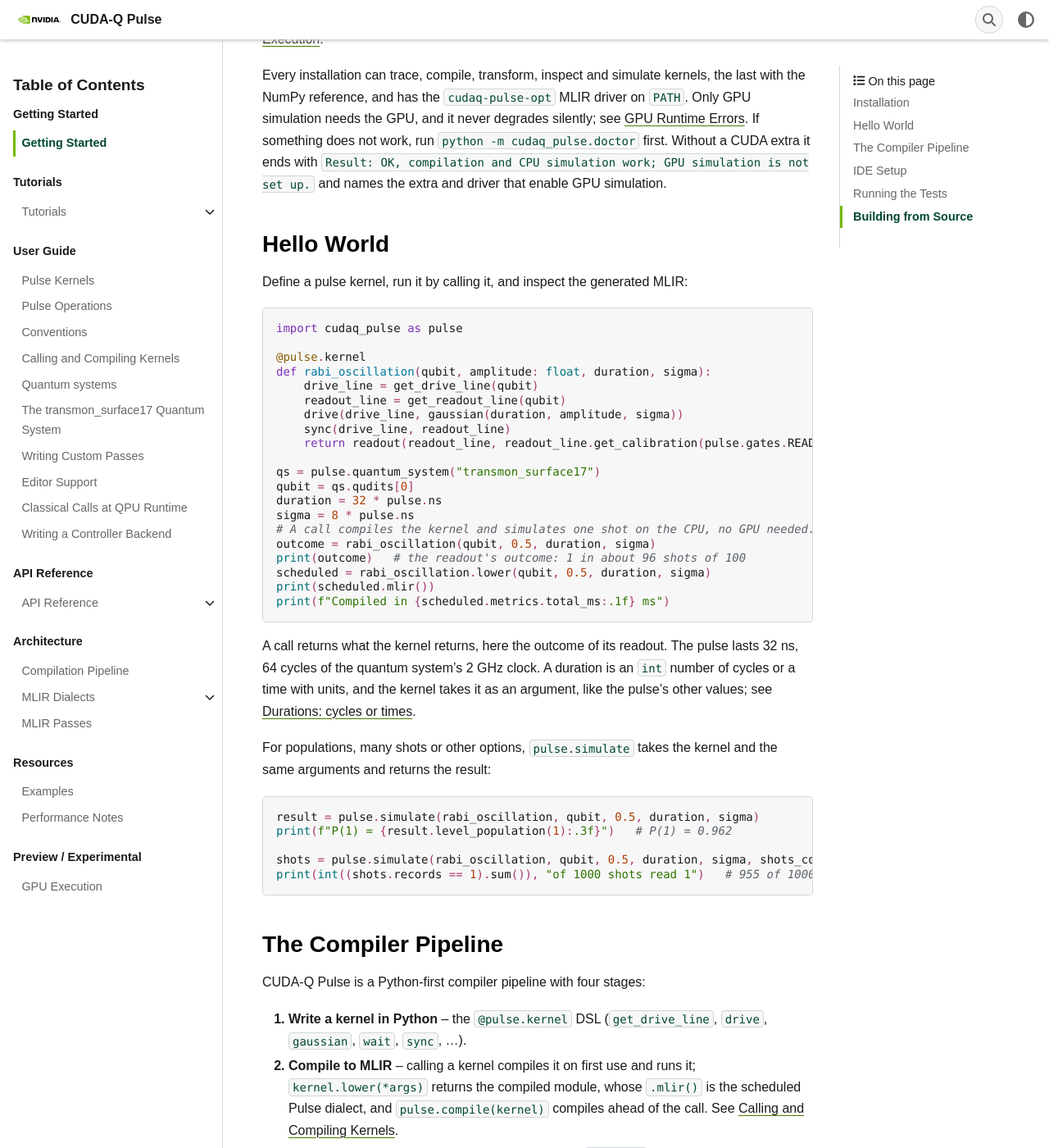
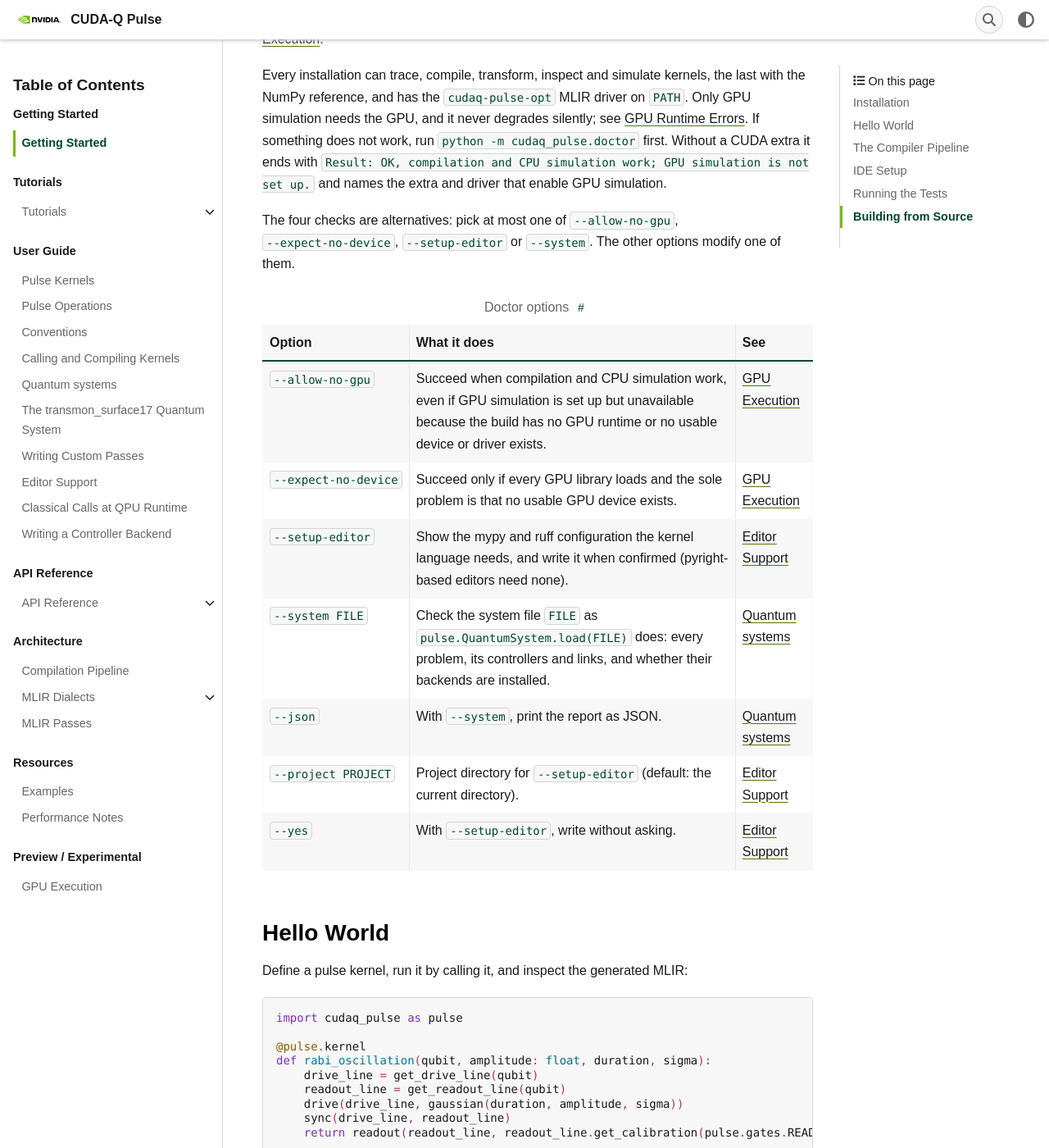
Before and after one commit to Arishsingh/cudaq-pulse, a Sphinx documentation site: the page built from docs/getting_started.rst, in a window 1280 px wide and 1400 px high, scrolled down 1456 px. Shown: the whole window at 82% size. Built offline with Sphinx 7.4.7, drawn with Linux system fonts in a browser that asks for light colours; some web fonts are replaced; pages that are not in the unit, such as notebooks, are missing from menus; the version number could not be read and is left out.

Commit message:
List the doctor's options in Getting Started
Signed-off-by: ShiangYu-Su <a7868783@gmail.com>

```diff
--- a/docs/getting_started.rst
+++ b/docs/getting_started.rst
@@ -80,6 +80,45 @@ never degrades silently; see :ref:`gpu-errors`. If something does not
 work, run ``python -m cudaq_pulse.doctor`` first. Without a CUDA extra it
 ends with ``Result: OK, compilation and CPU simulation work; GPU simulation
 is not set up.`` and names the extra and driver that enable GPU simulation.
+
+The four checks are alternatives: pick at most one of ``--allow-no-gpu``,
+``--expect-no-device``, ``--setup-editor`` or ``--system``. The other
+options modify one of them.
+
+.. list-table:: Doctor options
+   :header-rows: 1
+
+   * - Option
+     - What it does
+     - See
+   * - ``--allow-no-gpu``
+     - Succeed when compilation and CPU simulation work, even if GPU
+       simulation is set up but unavailable because the build has no GPU
+       runtime or no usable device or driver exists.
+     - :doc:`user_guide/gpu_execution`
+   * - ``--expect-no-device``
+     - Succeed only if every GPU library loads and the sole problem is
+       that no usable GPU device exists.
+     - :doc:`user_guide/gpu_execution`
+   * - ``--setup-editor``
+     - Show the mypy and ruff configuration the kernel language needs,
+       and write it when confirmed (pyright-based editors need none).
+     - :doc:`user_guide/editors`
+   * - ``--system FILE``
+     - Check the system file ``FILE`` as ``pulse.QuantumSystem.load(FILE)``
+       does: every problem, its controllers and links, and whether their
+       backends are installed.
+     - :doc:`user_guide/quantum_systems`
+   * - ``--json``
+     - With ``--system``, print the report as JSON.
+     - :doc:`user_guide/quantum_systems`
+   * - ``--project PROJECT``
+     - Project directory for ``--setup-editor`` (default: the current
+       directory).
+     - :doc:`user_guide/editors`
+   * - ``--yes``
+     - With ``--setup-editor``, write without asking.
+     - :doc:`user_guide/editors`
 
 Hello World
 -----------
```
